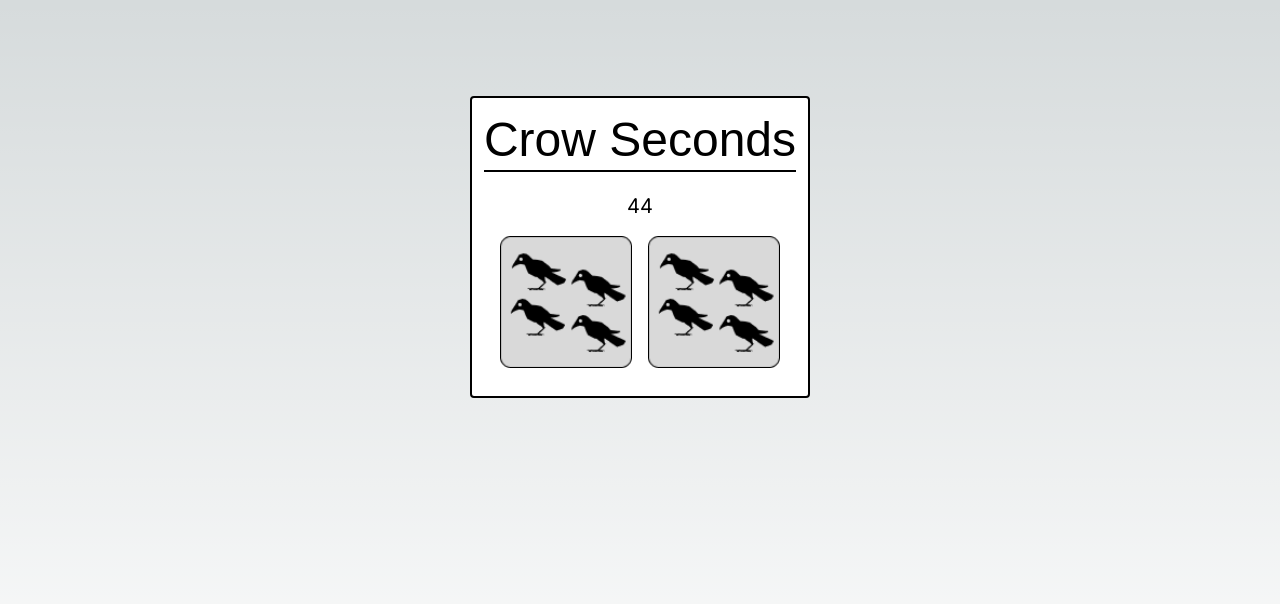
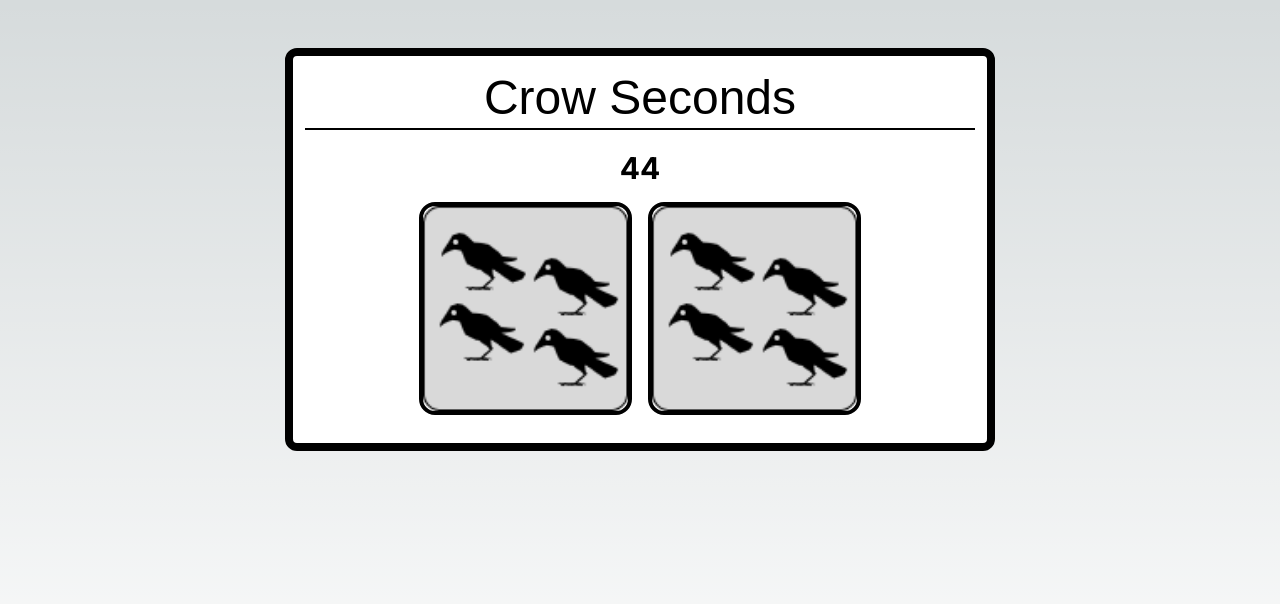
Before and after one commit to tessathornberry/calendar-countup, a Next.js app: page / in a window 1280 px wide. Shown: the top 604 px of the page. Built offline with nearby package versions, Linux system fonts and the light colour scheme.

Commit message:
updated sizing somewhat

```diff
--- a/src/components/CalendarContainer.js
+++ b/src/components/CalendarContainer.js
@@ -20,7 +20,7 @@ const CalendarContainer = () => {
   //the w-1/2 makes this flexible to an extent
   return (
     <div
-    className='flex-col items-center border-solid border-2 rounded border-black p-3 bg-white min-w-fit'>
+    className='w-3/5 flex-col items-center border-solid border-8 rounded-xl border-black p-3 bg-white'>
 
       <h2 className='flex border-b-2 border-black w-auto justify-center sm:hidden'>Crow Seconds</h2>
       <h2 className='w-auto justify-center hidden sm:flex'>Crow </h2>
--- a/src/components/PictureFrame.js
+++ b/src/components/PictureFrame.js
@@ -14,15 +14,15 @@ const PictureFrame = ({seconds}) => {
   }
 
   return (
-    <div className='flex w-full h-auto p-4 justify-center'>
+    <div className='flex w-full h-auto p-4 max-w-s justify-center'>
       <Image src={supplyPhoto(seconds[0])}
                 alt="number of seconds in crows: ones"
-                className="flex h-full w-1/2 pr-2"
+                className="flex h-full w-1/3 mr-2 border-4 border-black sm:rounded-xl rounded-2xl"
                 priority
               />
               <Image src={supplyPhoto(seconds[1])}
               alt="number of seconds in crows: ones"
-              className="flex h-full w-1/2 pl-2"
+              className="flex h-full w-1/3 ml-2 border-4 border-black sm:rounded-xl rounded-2xl"
               priority
             />
     </div>
--- a/src/components/PoemContainer.js
+++ b/src/components/PoemContainer.js
@@ -4,7 +4,7 @@ const PoemContainer = ({seconds}) => {
 
   return (
     // <div className='w-1/2'>PoemContainer</div>
-    <div className='flex w-auto align-middle justify-center text-xl pt-5' id="poem">{seconds}</div>
+    <div className='flex w-auto align-middle justify-center text-3xl pt-5 font-bold' id="poem">{seconds}</div>
 
   )
 }
--- a/src/pages/index.js
+++ b/src/pages/index.js
@@ -16,7 +16,7 @@ export default function Home() {
         />
       </Head>
     <main
-      className={`flex min-h-screen flex-col items-center justify-between p-24 ${inter.className}`}
+      className={`flex flex-col min-h-screen items-center justify-between p-12 ${inter.className}`}
     >
    <CalendarContainer />
     </main>
--- a/tailwind.config.js
+++ b/tailwind.config.js
@@ -14,7 +14,7 @@ module.exports = {
       },
     },
     screens: {
-      sm: { max: "639px" },
+      sm: { max: "847px" },
       // => @media (max-width: 639px) { ... }
     },
   },
```
